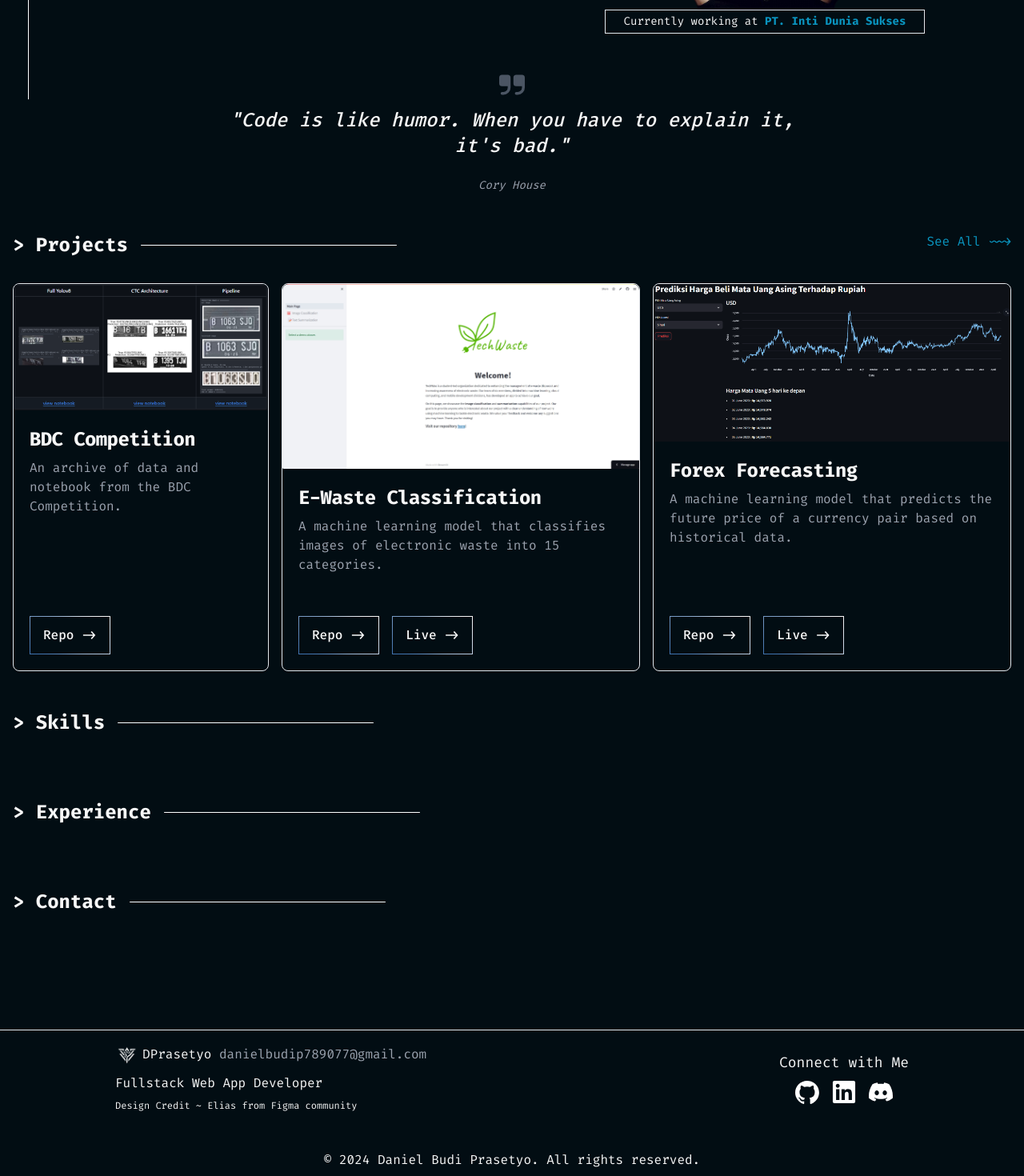
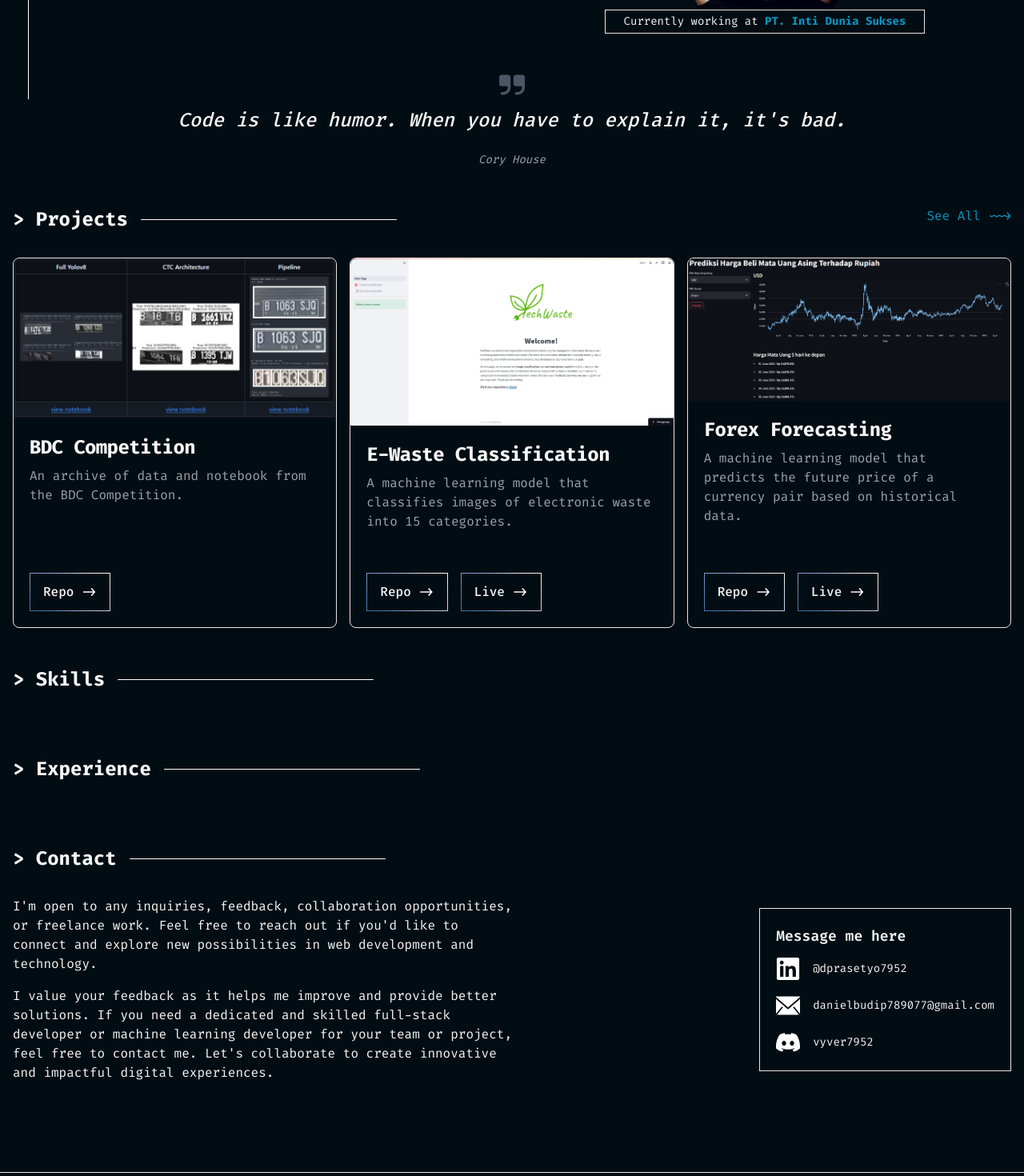
Before and after one commit to danielprasetyo7952/danielprasetyo-dev, a Next.js app: page / in a window 1280 px wide. Shown: the part 500-1970 px from the top of the page at 80% size. Built offline with nearby package versions, Linux system fonts and the light colour scheme.

Commit message:
feat: contact section

```diff
--- a/app/page.tsx
+++ b/app/page.tsx
@@ -5,6 +5,8 @@ import Link from "next/link";
 import Button from "@/components/ui/Button";
 import Card from "@/components/ui/Card";
 import SectionHeader from "@/components/ui/SectionHeader";
+import SocialProfiles from "@/components/SocialProfiles";
+import Quotes from "@/components/ui/Quotes";
 
 const projects = [
   {
@@ -59,19 +61,9 @@ export default function Home() {
       </div>
 
       {/* Quotes */}
-      <figure className="max-w-screen-md mx-auto text-center">
-        <svg className="w-8 h-8 mx-auto mb-3 text-gray-600" aria-hidden="true" xmlns="http://www.w3.org/2000/svg" fill="currentColor" viewBox="0 0 18 14">
-          <path d="M6 0H2a2 2 0 0 0-2 2v4a2 2 0 0 0 2 2h4v1a3 3 0 0 1-3 3H2a1 1 0 0 0 0 2h1a5.006 5.006 0 0 0 5-5V2a2 2 0 0 0-2-2Zm10 0h-4a2 2 0 0 0-2 2v4a2 2 0 0 0 2 2h4v1a3 3 0 0 1-3 3h-1a1 1 0 0 0 0 2h1a5.006 5.006 0 0 0 5-5V2a2 2 0 0 0-2-2Z" />
-        </svg>
-        <blockquote>
-          <p className="text-2xl italic font-medium">&quot;Code is like humor. When you have to explain it, it&apos;s bad.&quot;</p>
-        </blockquote>
-        <figcaption className="flex items-center justify-center mt-6 space-x-3 rtl:space-x-reverse">
-          <div className="flex items-center divide-x-2 rtl:divide-x-reverse divide-gray-700">
-            <cite className="text-sm text-gray-400">Cory House</cite>
-          </div>
-        </figcaption>
-      </figure>
+      <Quotes
+        quote="Code is like humor. When you have to explain it, it's bad."
+        author="Cory House" />
 
       {/* Projects */}
       <section>
@@ -80,8 +72,7 @@ export default function Home() {
             See All ~~&gt;
           </Link>
         </SectionHeader>
-
-        <div className="flex grid-cols-1 md:grid-cols-2 lg:grid-cols-3 justify-evenly gap-4">
+        <div className="grid grid-cols-1 md:grid-cols-2 lg:grid-cols-3 justify-items-center gap-4">
           {
             projects.map((project, index) => (
               <Card
@@ -110,6 +101,20 @@ export default function Home() {
       {/* Contact */}
       <section>
         <SectionHeader title="Contact" />
+        <div className="grid grid-cols-1 md:grid-cols-2">
+          <div className="flex flex-col gap-4">
+            <p>
+              I&apos;m open to any inquiries, feedback, collaboration opportunities, or freelance work. Feel free to reach out if you&apos;d like to connect and explore new possibilities in web development and technology.
+            </p>
+            <p>
+              I value your feedback as it helps me improve and provide better solutions. If you need a dedicated and skilled full-stack developer or machine learning developer for your team or project, feel free to contact me. Let&apos;s collaborate to create innovative and impactful digital experiences.
+            </p>
+          </div>
+          <div className="border p-5 m-auto me-0">
+            <p className="mb-3 text-lg font-semibold">Message me here</p>
+            <SocialProfiles type="vertical" exclude={["GitHub"]} username={true} />
+          </div>
+        </div>
       </section>
     </main>
   );
--- a/components/Footer.tsx
+++ b/components/Footer.tsx
@@ -30,7 +30,7 @@ export default function Footer() {
         </div>
       </div>
       <p className="text-center my-8">
-        &copy; 2024 Daniel Budi Prasetyo. All rights reserved.
+        &copy; 2024 DPrasetyo. All rights reserved.
       </p>
     </footer>
   )
```
